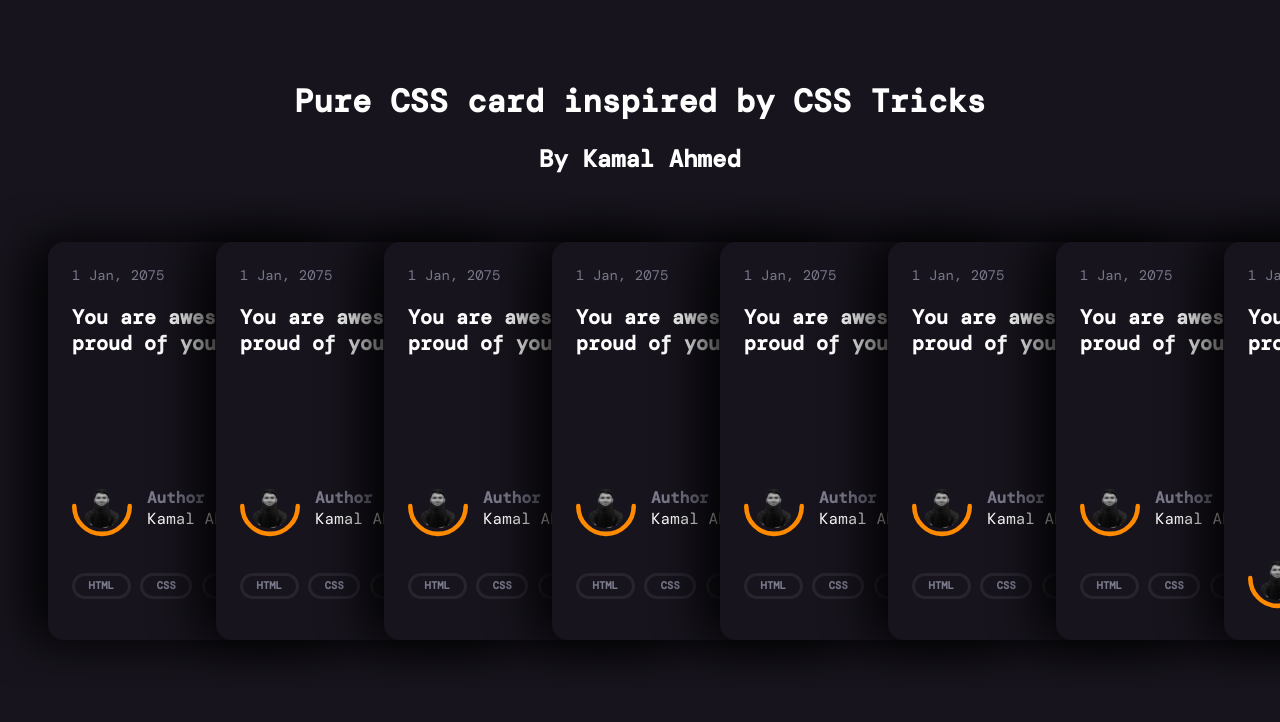
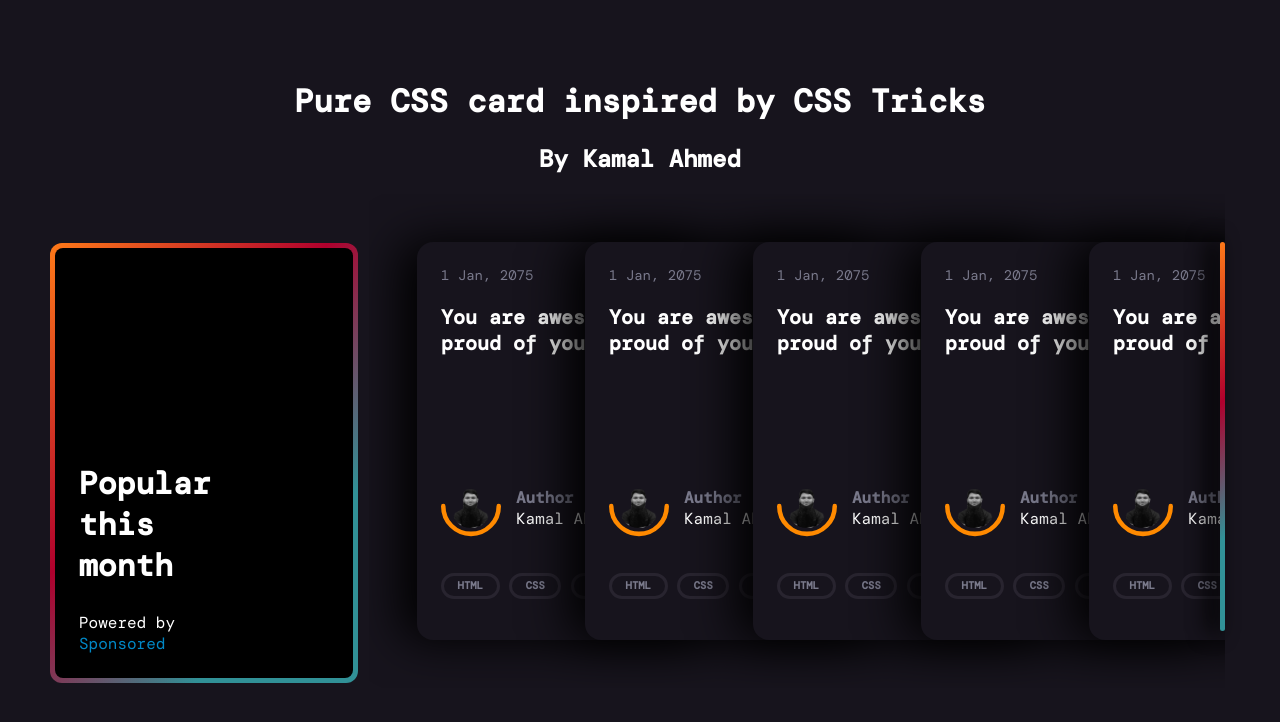
Before and after one commit to kamalahmed/css-card, a plain HTML site: page index.html in a window 1280 px wide. Drawn offline with nearby package versions, Linux system fonts and the light colour scheme; a web font is replaced by a local one.

Commit message:
Add Article title box and missing tags

```diff
--- a/index.html
+++ b/index.html
@@ -12,6 +12,19 @@
 <body>
     <h1 class="page-title">Pure CSS card inspired by CSS Tricks</h1>
     <h2 class="page-subtitle">By Kamal Ahmed</h2>
+    <main>
+        <div class="popular-articles">
+            <div class="popular-header header-card">
+                <h2 class="header-card-title">
+                    Popular <br>this <br>month
+                </h2>
+                <p class="header-card-sponsor">
+                    Powered by
+                    <br>
+                    <a href="">Sponsored</a>
+                </p>
+            </div>
+
             <section class="card-list">
                 <article class="card">
                     <header class="card-header">
@@ -199,6 +212,11 @@
                             Kamal Ahmed
                         </div>
                     </div>
+                    <div class="tags">
+                        <a href="#">html</a>
+                        <a href="#">css</a>
+                        <a href="#">web-dev</a>
+                    </div>
                 </article>
                 <article class="card">
                     <header class="card-header">
@@ -225,6 +243,10 @@
                     </div>
                 </article>
             </section>
+        </div>
+    </main>
+
+
 </body>
 
 </html>
--- a/style.css
+++ b/style.css
@@ -1,5 +1,7 @@
 @import url('https://fonts.googleapis.com/css2?family=DM+Mono:wght@300;400;500&display=swap');
 
+
+/* General Styling */
 body {
     padding: 0;
     margin: 0;
@@ -8,9 +10,15 @@ body {
     font-family: 'DM Mono', monospace;
 
 }
+main {
+    width: 1170px;
+    max-width: 100%;
+    margin-inline: auto;;
+}
 
 a {
     text-decoration: none;
+    color: #0089c7;
 }
 .page-title {
     margin-top: 5rem;
@@ -18,10 +26,71 @@ a {
 .page-subtitle, .page-title  {
     text-align: center;
 }
+
+
+
+/* Articles wrapper styling  */
+
+.popular-articles {
+    box-sizing: content-box;
+    display: flex;
+    position: relative;
+}
+.popular-header {
+    margin-top: 4rem;
+    flex: 0 0 250px;
+    margin-right: 1rem;
+    position: relative;
+    display: flex;
+    flex-direction: column;
+    justify-content: flex-end;
+    padding: 1.5rem;
+    transform: translateY(-10px);
+}
+.popular-header:before {
+    content: "";
+    background: linear-gradient(130deg,#ff7a18,#af002d 41.07%,#319197 76.05%);
+    position: absolute;
+    top: -5px;
+    left: -5px;
+    width: calc(100% + 10px);
+    height: calc(100% + 10px);
+    z-index: 1;
+    border-radius: 12px;
+}
+.popular-header:after {
+    content: "";
+    position: absolute;
+    top: 0;
+    left: 0;
+    width: 100%;
+    height: 100%;
+    background: #000;
+    z-index: 2;
+    border-radius: 8px;
+}
+
+.popular-header>* {
+    position: relative;
+    z-index: 3;
+}
+.popular-header h2 {
+    font-style: normal;
+    font-weight: 700;
+    font-size: clamp(1.8rem,1.8rem + .2vw,3rem);
+    font-weight: 800;
+}
+.popular-header p {
+    margin: 0;
+}
+
+/* Article Card Container */
 .card-list {
     display: flex;
     padding: 3rem;
     overflow-x: scroll;
+    position: relative;
+    box-sizing: content-box;
 }
 .card-list::-webkit-scrollbar {
     width: 10px;
@@ -37,6 +106,21 @@ a {
     background: linear-gradient(90deg,#201c29,#201c29 1px,#17141d 0,#17141d);
 }
 
+@media all and (min-width: 1200px){
+    .popular-articles:after {
+        content: "";
+        position: absolute;
+        right: 0;
+        top: 3rem;
+        bottom: 3.6rem;
+        width: 5px;
+        border-radius: 5px;
+        background: linear-gradient(130deg,#ff7a18,#af002d 41.07%,#319197 76.05%);
+        box-shadow: -10px 0 20px 3px #000;
+    }
+}
+
+/* Each Article Card */
 .card {
     display: flex;
     position: relative;
@@ -170,6 +254,7 @@ a {
     -webkit-text-fill-color: transparent;
     -webkit-background-clip: text;
     -webkit-box-decoration-break: clone;
+    box-decoration-break: clone;
     background-clip: text;
     border-color: white;
 }
```
Lines whose indentation alone changed are shown as unchanged.
